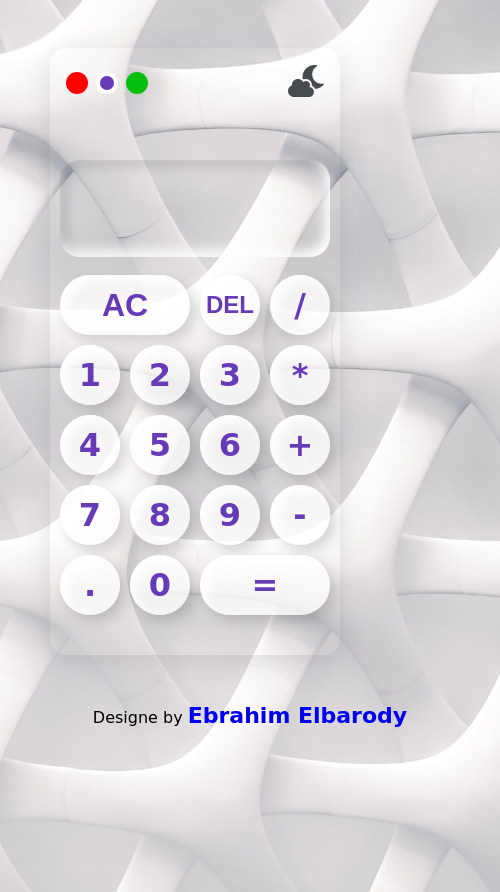
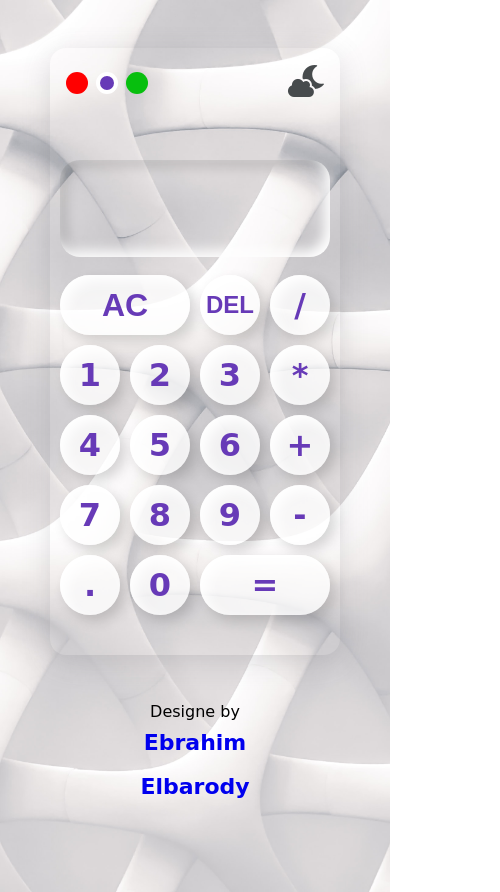
Before and after one commit to ebrahimelbarody74/Calculator, a plain HTML site: page index.html in a window 390 px wide. Shown: the whole page, 500 px wide, since content can reach past the window. Drawn offline with Linux system fonts and the light colour scheme.

Commit message:
first commit

```diff
--- a/css/main.css
+++ b/css/main.css
@@ -196,3 +196,16 @@ button.cairo{
 body.dark .copyright{
     color: white;
 }
+@media (max-width:700px){
+    .copyright {
+        margin: 20px auto;
+        width: 200px;
+        text-align: center;
+        display: flex;
+        flex-direction: column;
+    }
+    .copyright a{
+        margin-bottom: 20px;
+        line-height: 2;
+    }
+}
```
